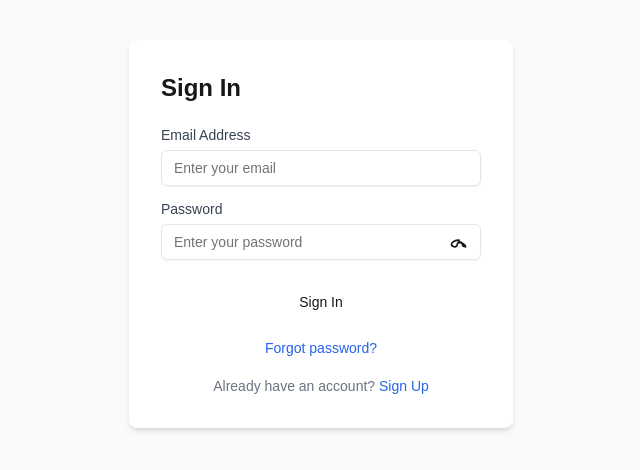
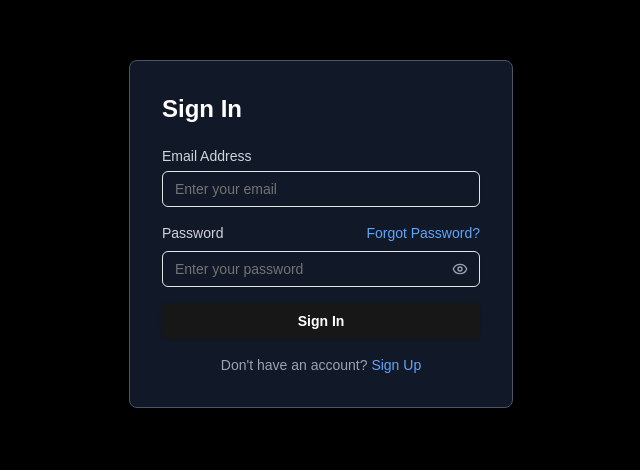
Before and after one commit to huzidev/next-ai, a Next.js app: page /auth/signin in a window 1280 px wide. Shown: the part 166-636 px from the top of the page, without its empty margins (319-959 px from the left). Built offline with nearby package versions, Linux system fonts and the light colour scheme.

Commit message:
types auth

```diff
--- a/src/pages/auth/signin/index.tsx
+++ b/src/pages/auth/signin/index.tsx
@@ -8,6 +8,7 @@ import Link from "next/link";
 import { post } from "@/services/api";
 import { Input } from "@/components/ui/input";
 import { Label } from "@/components/ui/label";
+import { Eye, EyeOff } from "lucide-react";
 
 type FormValues = {
   email: string;
@@ -18,7 +19,7 @@ const SIGNIN_USER_URL = '/api/auth/user/signin';
 
 export default function Signin() {
   const { register, handleSubmit, formState: { errors } } = useForm<FormValues>();
-  const [showPassword, setShowPassword] = useState(false);
+  const [showPassword, setShowPassword] = useState<boolean>(false);
   const router = useRouter();
 
   async function onSubmit(data: FormValues) {
@@ -29,13 +30,12 @@ export default function Signin() {
   };
 
   return (
-    <div className="flex items-center justify-center min-h-screen bg-gray-50">
-      <div className="w-full max-w-sm p-8 bg-white shadow-md rounded-lg">
-        <h1 className="text-2xl font-semibold mb-6">Sign In</h1>
-
+    <div className="flex items-center justify-center min-h-screen bg-black">
+      <div className="w-full max-w-sm p-8 shadow-md rounded-lg border border-gray-600 bg-gray-900">
+        <h1 className="text-2xl font-semibold mb-6 text-white">Sign In</h1>
         <form onSubmit={handleSubmit(onSubmit)}>
           <div className="mb-4">
-            <Label htmlFor="email" className="block text-sm font-medium text-gray-700">
+            <Label htmlFor="email" className="block text-sm font-medium text-gray-300">
               Email Address
             </Label>
             <Input
@@ -43,78 +43,50 @@ export default function Signin() {
               type="email"
               placeholder="Enter your email"
               {...register("email", { required: "Email is required" })}
-              className="mt-2 p-3 border rounded w-full"
+              className="mt-2 p-3 border border-gray-600 rounded w-full bg-gray-800 text-white focus:ring-2 focus:ring-blue-500"
             />
-            {errors.email && (
-              <p className="text-red-500 text-xs">
-                {errors.email.message}
-              </p>
-            // <Text className="text-red-500 text-xs">{errors.email.message}</Text>
-            )}
-
+            {errors.email && <p className="text-red-500 text-xs">{errors.email.message}</p>}
           </div>
 
-          <div className="mb-6">
-            <Label htmlFor="password" className="block text-sm font-medium text-gray-700">
-              Password
-            </Label>
+          <div className="mb-4">
+            <div className="flex justify-between items-center">
+              <Label htmlFor="password" className="block text-sm font-medium text-gray-300">
+                Password
+              </Label>
+              <Link href="/auth/forgot-password" className="text-blue-400 hover:text-blue-500 text-sm">
+                Forgot Password?
+              </Link>
+            </div>
             <div className="relative">
               <Input
                 id="password"
                 type={showPassword ? "text" : "password"}
                 placeholder="Enter your password"
                 {...register("password", { required: "Password is required" })}
-                className="mt-2 p-3 border rounded w-full"
+                className="mt-2 p-3 border border-gray-600 rounded w-full bg-gray-800 text-white focus:ring-2 focus:ring-blue-500"
               />
               <button
                 type="button"
-                className="absolute right-3 top-3"
+                className="absolute right-3 top-2.5 text-gray-400 hover:text-white"
                 onClick={() => setShowPassword(!showPassword)}
               >
-                {showPassword ? (
-                  <svg xmlns="http://www.w3.org/2000/svg" viewBox="0 0 24 24" fill="none" stroke="currentColor" strokeWidth="2" strokeLinecap="round" strokeLinejoin="round" className="w-5 h-5">
-                    <path d="M17 7l-1.41-1.41L12 9.17 8.41 5.59 7 7l4.59 4.59L7 16l1.41 1.41L12 14.83l3.59 3.59L17 16l-4.59-4.59z"/>
-                  </svg>
-                ) : (
-                  <svg xmlns="http://www.w3.org/2000/svg" viewBox="0 0 24 24" fill="none" stroke="currentColor" strokeWidth="2" strokeLinecap="round" strokeLinejoin="round" className="w-5 h-5">
-                    <path d="M12 5C7 5 3 7.5 3 10c0 1.5 1.5 3 4 3 1.5 0 3-1.5 3-3s1.5-3 3-3 3 1.5 3 3c0 1.5 1.5 3 4 3 0-2.5-4-5-8-5z"/>
-                  </svg>
-                )}
+                {showPassword ? <EyeOff size={16} /> : <Eye size={16} />}
               </button>
             </div>
-            {errors.password && (
-              <p className="text-red-500 text-xs">
-                {errors.password.message}
-              </p>
-            // <Text className="text-red-500 text-xs">
-            //     {errors.password.message}
-            //     </Text>
-            )}
+            {errors.password && <p className="text-red-500 text-xs">{errors.password.message}</p>}
           </div>
 
-          <Button type="submit" variant="primary" className="w-full mb-4">
+          <Button type="submit" className="w-full bg-blue-600 hover:bg-blue-700 text-white font-semibold py-2 rounded-lg">
             Sign In
           </Button>
 
-          <div className="text-center">
-            <Link href="/forgot-password" className="text-sm text-blue-600 hover:underline">
-              Forgot password?
-            </Link>
-          </div>
-
           <div className="mt-4 text-center">
-            <p className="text-sm text-gray-500">
-              Already have an account?{" "}
-              <Link href="/signup" className="text-blue-600 hover:underline">
+            <p className="text-sm text-gray-400">
+              Don't have an account? {" "}
+              <Link href="/auth/signup" className="text-blue-400 hover:text-blue-500">
                 Sign Up
               </Link>
             </p>
-            {/* <Text className="text-sm text-gray-500">
-              Already have an account?{" "}
-              <Link href="/signup" className="text-blue-600 hover:underline">
-                Sign Up
-              </Link>
-            </Text> */}
           </div>
         </form>
       </div>
--- a/src/pages/auth/signup/index.tsx
+++ b/src/pages/auth/signup/index.tsx
@@ -7,18 +7,9 @@ import { useForm } from "react-hook-form";
 import Link from "next/link";
 import { post } from "@/services/api";
 import { Eye, EyeOff } from "lucide-react";
+import { FormValues, PasswordState } from "@/types/auth/types";
 
-type FormValues = {
-  username: string;
-  email: string;
-  password: string;
-  confirmPassword: string;
-};
 
-interface PasswordState {
-  password: boolean;
-  confirmPassword: boolean;
-}
 
 const SIGNUP_USER_URL = "/api/auth/user/signup";
 
@@ -186,7 +177,7 @@ export default function Signup() {
             <p className="text-sm text-gray-400">
               Already have an account?{" "}
               <Link
-                href="/signin"
+                href="/auth/signin"
                 className="text-blue-400 hover:text-blue-500"
               >
                 Sign In
--- a/src/pages/auth/verify.tsx
+++ b/src/pages/auth/verify/index.tsx
@@ -70,7 +70,7 @@ export default function Verify() {
               type="email"
               value={email}
               disabled
-              className="mt-2 p-3 border border-gray-600 rounded w-full bg-gray-800 text-white opacity-70" // Added opacity for un-editable look
+              className="mt-2 p-3 border border-gray-600 rounded w-full bg-gray-800 text-white opacity-70"
             />
           </div>
 
--- /dev/null
+++ b/src/types/auth/types.ts
@@ -0,0 +1,12 @@
+
+export interface PasswordState {
+  password: boolean;
+  confirmPassword: boolean;
+}
+
+export interface FormValues {
+  username: string;
+  email: string;
+  password: string;
+  confirmPassword: string;
+};
```
